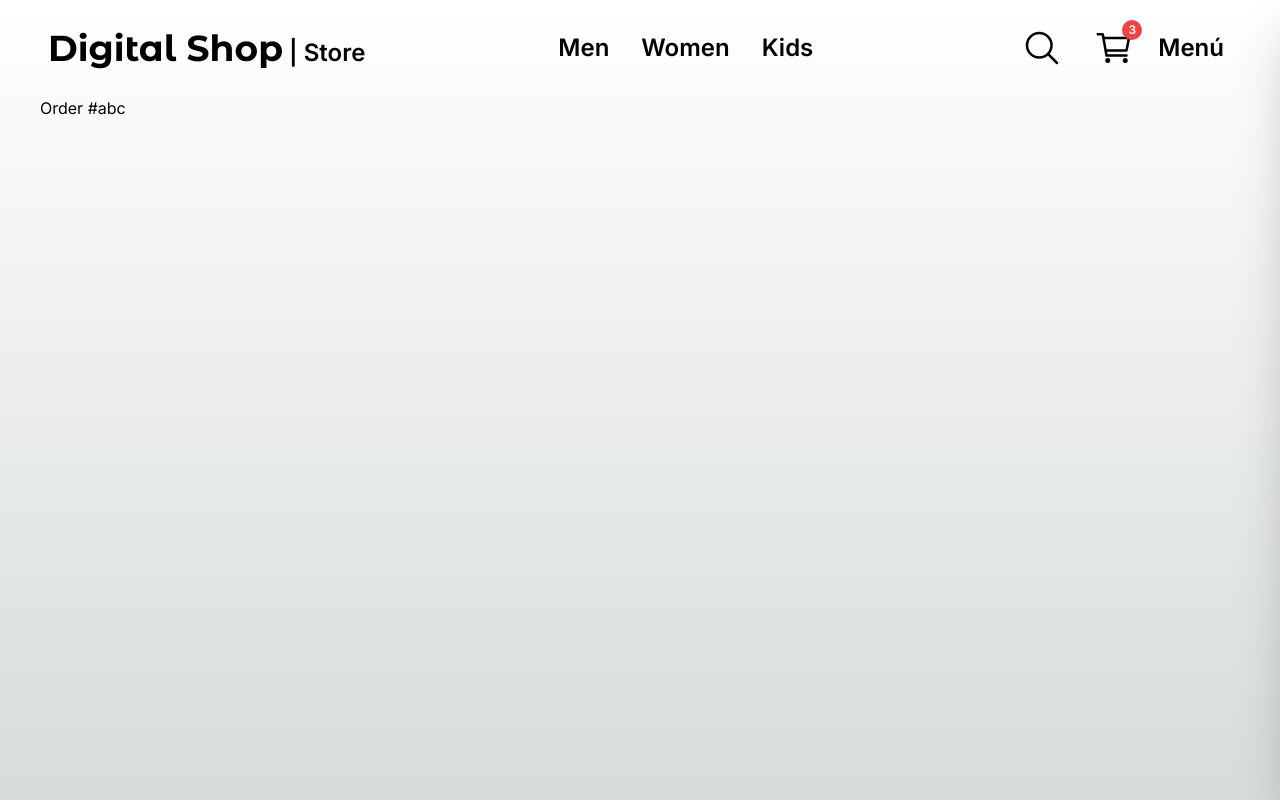
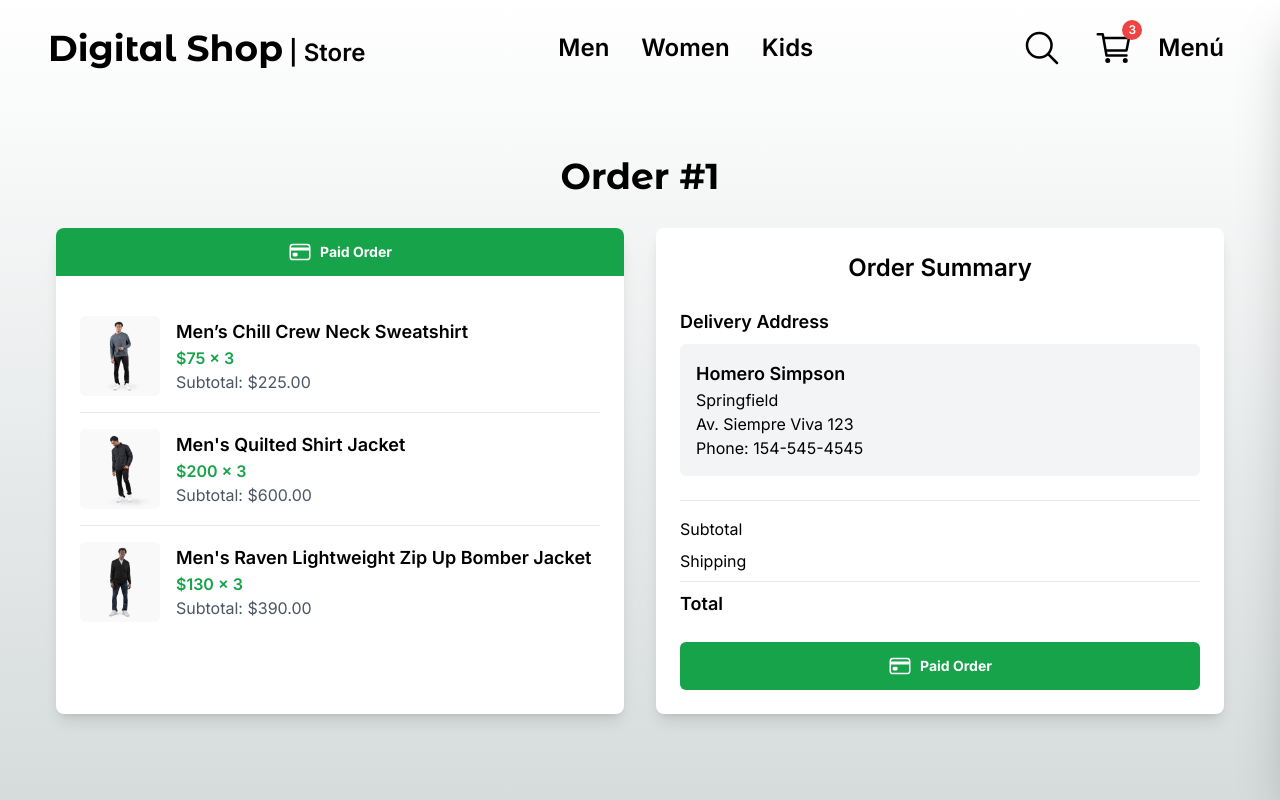
Before and after one commit to ferjbadev/fernando-shop, a Next.js app: page /orders/1 in a window 1280 px wide. Built offline with nearby package versions, Linux system fonts and the light colour scheme.

Commit message:
Confirmar ordenes

```diff
--- a/src/app/(shop)/checkout/page.tsx
+++ b/src/app/(shop)/checkout/page.tsx
@@ -52,11 +52,8 @@ export default function ShoppingCart() {
                             <p>Av. Siempre Viva 123</p>
                             <p>Number: 154.545.4545</p>
                         </div>
-
                         {/* Linea divisoria */}
-                        <div className="w-full h-1 border-t border-black mb-10" />
-
-
+                        <div className="w-full h-1 border-t border-black mb-5" />
                         {/* Detalles de orden */}
                         <div className="flex justify-between mb-2">
                             <span>Subtotal</span>
@@ -66,14 +63,21 @@ export default function ShoppingCart() {
                             <span>Shipping</span>
                             <span className="text-green-600">$10.00</span>
                         </div>
-                        <hr className="my-4" />
+                        {/* Segunda Linea divisoria */}
+                        <hr className="w-full h-1 border-t border-black mb-5" />
                         <div className="flex justify-between mb-2">
                             <span className="font-semibold">Total</span>
                             <span className="font-semibold">
                                 ${(productsInCart.reduce((acc, product) => acc + product.price, 0) + 10).toFixed(2)}
                             </span>
                         </div>
-                        <button className="w-full bg-blue-600 text-white py-2 px-4 rounded-md hover:bg-blue-700 transition duration-300 mt-4">
+                        {/* Terminos y Condiciones */}
+                        <span className="text-xs text-gray-600 hover:underline">
+                            By clicking on Make Order you are accepting
+                            <span className="text-black"> our terms and conditions of use</span>
+                        </span>
+
+                        <button className="w-full bg-blue-600 text-white py-2 border border-black px-4 rounded-md hover:bg-blue-700 transition duration-300 mt-4">
                             <Link href="/orders/123" className="block w-full text-center">Make Order</Link>
                         </button>
                     </div>
--- a/src/app/(shop)/orders/[id]/page.tsx
+++ b/src/app/(shop)/orders/[id]/page.tsx
@@ -1,11 +1,97 @@
+import { Title } from "@/components";
+import { initialData } from "@/seed/seed";
+import clsx from "clsx";
+import Image from "next/image";
+import { IoCardOutline } from "react-icons/io5";
 
-/* eslint-disable import/no-anonymous-default-export */
+const productsInCart = [
+    initialData.products[0],
+    initialData.products[1],
+    initialData.products[2]
+];
 
-// eslint-disable-next-line react/display-name
-export default function () {
+interface Props {
+    params: {
+        id: string;
+    }
+}
+
+export default function Order({ params }: Props) {
+    const { id } = params;
+
     return (
-        <div className="">
-            <h1>Order #abc</h1>
+        <div className="container mx-auto px-4 py-8">
+            <Title title={`Order #${id}`} className="text-3xl font-bold text-center mb-8" />
+            <div className="grid grid-cols-1 lg:grid-cols-2 gap-8">
+                {/* Carrito */}
+                <div className="bg-white rounded-lg shadow-lg overflow-hidden">
+                    <div className={clsx(
+                        "flex items-center justify-center py-3 px-4 text-sm font-bold text-white",
+                        {
+                            "bg-red-500": false,
+                            "bg-green-600": true,
+                        }
+                    )}>
+                        <IoCardOutline size={24} className="mr-2" />
+                        <span>Paid Order</span>
+                    </div>
+                    <div className="p-6">
+                        {productsInCart.map(product => (
+                            <div key={product.slug} className="flex items-center border-b border-gray-200 py-4 last:border-b-0">
+                                <Image
+                                    src={`/products/${product.images[0]}`}
+                                    alt={product.title}
+                                    width={80}
+                                    height={80}
+                                    className="rounded-md object-cover mr-4"
+                                />
+                                <div className="flex-grow">
+                                    <h3 className="text-lg font-semibold">{product.title}</h3>
+                                    <p className="text-green-600 font-semibold">${product.price} x 3</p>
+                                    <p className="text-gray-600">Subtotal: ${(product.price * 3).toFixed(2)}</p>
+                                </div>
+                            </div>
+                        ))}
+                    </div>
+                </div>
+
+                {/* Order Checkout */}
+                <div className="bg-white rounded-lg shadow-lg overflow-hidden">
+                    <div className="p-6">
+                        <h2 className="text-2xl font-semibold text-center mb-6">Order Summary</h2>
+                        <div className="mb-6">
+                            <h3 className="text-lg font-semibold mb-2">Delivery Address</h3>
+                            <div className="bg-gray-100 p-4 rounded-md">
+                                <p className="font-semibold text-lg">Homero Simpson</p>
+                                <p>Springfield</p>
+                                <p>Av. Siempre Viva 123</p>
+                                <p>Phone: 154-545-4545</p>
+                            </div>
+                        </div>
+                        <div className="border-t border-gray-200 pt-4">
+                            <div className="flex justify-between mb-2">
+                                <span>Subtotal</span>
+                            </div>
+                            <div className="flex justify-between mb-2">
+                                <span>Shipping</span>
+                            </div>
+                            <div className="border-t border-gray-200 mt-2 pt-2 flex justify-between items-center">
+                                <span className="text-lg font-semibold">Total</span>
+                            </div>
+                        </div>
+                        <div className={clsx(
+                            "mt-6 flex items-center justify-center py-3 px-4 rounded-md text-sm font-bold text-white",
+                            {
+                                "bg-red-500": false,
+                                "bg-green-600": true,
+                            }
+                        )}>
+                            <IoCardOutline size={24} className="mr-2" />
+                            <span>Paid Order</span>
+                        </div>
+                    </div>
+                </div>
+            </div>
         </div>
     );
 }
--- a/src/app/(shop)/orders/page.tsx
+++ b/src/app/(shop)/orders/page.tsx
@@ -1,11 +1,67 @@
+// https://tailwindcomponents.com/component/hoverable-table
+import { Title } from '@/components';
 
-/* eslint-disable import/no-anonymous-default-export */
+import Link from 'next/link';
+import { IoCardOutline } from 'react-icons/io5';
 
-// eslint-disable-next-line react/display-name
+const orders = [
+    { id: 1, name: 'Ada Lovelace', isPaid: true },
+    { id: 2, name: 'Sarah Connor', isPaid: false },
+    { id: 3, name: 'Son Goku', isPaid: true },
+    { id: 4, name: 'Dracula Tepes', isPaid: false },
+    { id: 5, name: 'Julio Verne', isPaid: true },
+    // Add more orders as needed
+]
+
+// eslint-disable-next-line import/no-anonymous-default-export, react/display-name
 export default function () {
     return (
-        <div className="">
-            <h1>Lista de ordenes</h1>
+        <div className="container mx-auto px-4 sm:px-6 lg:px-8 py-8">
+            <Title title="Orders" className="text-3xl font-bold text-center mb-8" />
+            <div className="overflow-x-auto bg-white shadow-md rounded-lg">
+                <table className="min-w-full divide-y divide-gray-200">
+                    <thead className="bg-gray-50">
+                        <tr>
+                            <th scope="col" className="px-6 py-3 text-left text-xs font-medium text-gray-500 uppercase tracking-wider">
+                                #ID
+                            </th>
+                            <th scope="col" className="px-6 py-3 text-left text-xs font-medium text-gray-500 uppercase tracking-wider">
+                                Full Name
+                            </th>
+                            <th scope="col" className="px-6 py-3 text-left text-xs font-medium text-gray-500 uppercase tracking-wider">
+                                Status
+                            </th>
+                            <th scope="col" className="px-6 py-3 text-left text-xs font-medium text-gray-500 uppercase tracking-wider">
+                                Actions
+                            </th>
+                        </tr>
+                    </thead>
+                    <tbody className="bg-white divide-y divide-gray-200">
+                        {orders.map((order) => (
+                            <tr key={order.id} className="transition-colors hover:bg-gray-100">
+                                <td className="px-6 py-4 whitespace-nowrap text-sm font-medium text-gray-900">
+                                    {order.id}
+                                </td>
+                                <td className="px-6 py-4 whitespace-nowrap text-sm text-gray-500">
+                                    {order.name}
+                                </td>
+                                <td className="px-6 py-4 whitespace-nowrap">
+                                    <span className={`items-center px-2 inline-flex text-xs leading-5 font-semibold rounded-full ${order.isPaid ? 'bg-green-100 text-green-800' : 'bg-red-100 text-red-800'
+                                        }`}>
+                                        <IoCardOutline className="mr-1" />
+                                        {order.isPaid ? 'Paid' : 'Unpaid'}
+                                    </span>
+                                </td>
+                                <td className="px-6 py-4 whitespace-nowrap text-sm font-medium">
+                                    <Link href={`/orders/${order.id}`} className="text-indigo-600 hover:text-indigo-900">
+                                        View Order
+                                    </Link>
+                                </td>
+                            </tr>
+                        ))}
+                    </tbody>
+                </table>
+            </div>
         </div>
     );
 }
```
